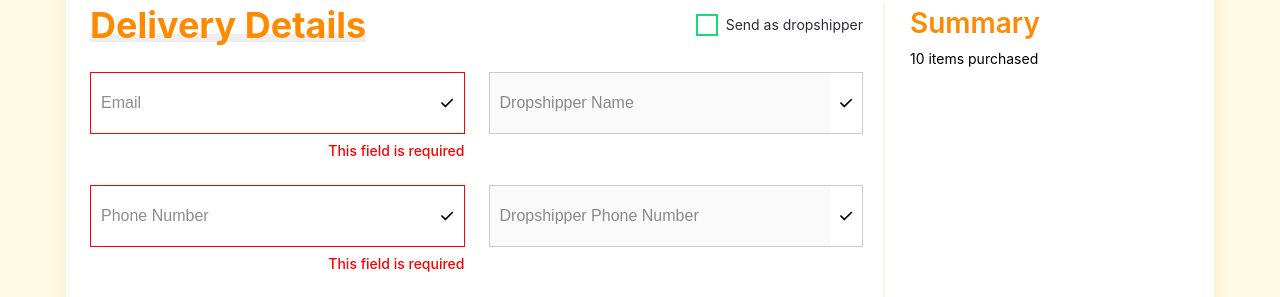
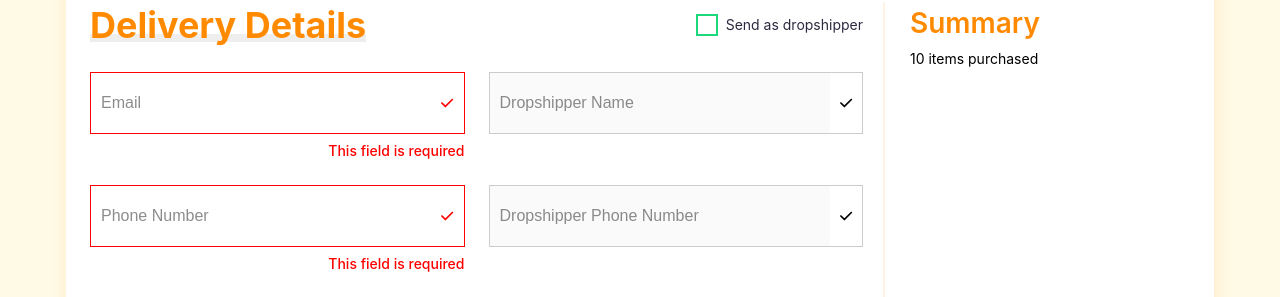
Before and after one commit to imantoafiif/jakmall-app, a Vue app: page / in a window 1280 px wide. Both pictures are taken after a click on the button "Continue to Payment". Shown: the part 168-465 px from the top of the page. Built offline with nearby package versions, Linux system fonts and the light colour scheme.

Commit message:
develop page 1

```diff
--- a/src/components/delivery.vue
+++ b/src/components/delivery.vue
@@ -6,10 +6,33 @@
     import { storeToRefs } from 'pinia'
 
     const overview = usePurchaseOverview()
-    const { isPhoneValid, isEmailValid } = storeToRefs(overview)
+    const { isPhoneValid, isDropshipperPhoneValid, isEmailValid } = storeToRefs(overview)
 
     const inputHandler = (which) => {
         switch(which) {
+            case 'address':
+                if(overview.address.value === '') {
+                    overview.address.error_code = 0
+                    return
+                }
+                overview.address.error_code = 3
+            break;
+            case 'dropshipper':
+                if(overview.dropshipper.value === '') {
+                    overview.dropshipper.error_code = 0
+                    return
+                }
+                overview.dropshipper.error_code = 3
+            break;
+            case 'dropshipper_phone':
+                if (overview.dropshipper_phone.value === '') {
+                    overview.dropshipper_phone.error_code = 0
+                } else if (!isDropshipperPhoneValid.value) {
+                    overview.dropshipper_phone.error_code = 2
+                } else {
+                    overview.dropshipper_phone.error_code = 3
+                }
+            break;
             case 'email':
                 if (overview.name.value === '') {
                     overview.name.error_code = 0
@@ -80,7 +103,7 @@
                     }"
                     class="delivery-container__input-grouping__template__container">
                     <input @input="inputHandler('email')" placeholder="Email" v-model="overview.name.value" />
-                    <span><font-awesome-icon icon="check" /></span>
+                    <span v-if="overview.name.error_code > 0"><font-awesome-icon icon="check" /></span>
                 </div>
                 <p v-if="[1, 2].includes(overview.name.error_code)">{{ generateWarning(overview.name.error_code) }}</p>
             </div>
@@ -88,12 +111,14 @@
                 <div
                     :class="{
                         'delivery-container__input-grouping__template__is-danger': overview.dropshipper.error_code == 1,
+                        'delivery-container__input-grouping__template__is-warning': overview.dropshipper.error_code == 2,
+                        'delivery-container__input-grouping__template__is-success': overview.dropshipper.error_code == 3,
                     }"
                     class="delivery-container__input-grouping__template__container">
-                    <input @input="() => overview.dropshipper.error_code = 0" :disabled="!overview.is_dropshipping" placeholder="Dropshipper Name" v-model="overview.dropshipper.value" />
+                    <input @input="inputHandler('dropshipper')" :disabled="!overview.is_dropshipping" placeholder="Dropshipper Name" v-model="overview.dropshipper.value" />
                     <span><font-awesome-icon icon="check" /></span>
                 </div>
-                <p v-if="overview.dropshipper.error_code > 0">This field is required</p>
+                <p v-if="[1, 2].includes(overview.dropshipper.error_code)">{{ generateWarning(overview.dropshipper.error_code) }}</p>
             </div>
             <div class="delivery-container__input-grouping__template">
                 <div
@@ -114,23 +139,24 @@
                         'delivery-container__input-grouping__template__is-danger': overview.dropshipper_phone.error_code == 1
                     }"
                     class="delivery-container__input-grouping__template__container">
-                    <input @input="() => overview.dropshipper_phone.error_code = 0" :disabled="!overview.is_dropshipping" placeholder="Dropshipper Phone Number" v-model="overview.dropshipper_phone.value" />
+                    <input @input="inputHandler('dropshipper_phone')" :disabled="!overview.is_dropshipping" placeholder="Dropshipper Phone Number" v-model="overview.dropshipper_phone.value" />
                     <span><font-awesome-icon icon="check" /></span>
                 </div>
-                <p v-if="overview.dropshipper_phone.error_code > 0">This field is required</p>
+                <p v-if="[1, 2].includes(overview.dropshipper_phone.error_code)">{{ generateWarning(overview.dropshipper_phone.error_code) }}</p>
             </div>
             <div class="delivery-container__input-grouping__textarea-container">
                 <textarea
                     :class="{
-                        'delivery-container__input-grouping__template__is-danger': overview.address.error_code == 1
+                        'delivery-container__input-grouping__template__is-danger': overview.address.error_code == 1,
+                        'delivery-container__input-grouping__template__is-success': overview.address.error_code == 3,
                     }"
-                    @input="() => overview.address.error_code = 0"
+                    @input="inputHandler('address')"
                     maxlength="120"
                     v-model="overview.address.value"
                     placeholder="Delivery Address"></textarea>
                 <p>
                     <span>{{ overview.address.value.length }} / 120</span>
-                    <span v-if="overview.address.error_code > 0">This field is required</span>
+                    <span v-if="[1, 2].includes(overview.address.error_code)">{{ generateWarning(overview.address.error_code) }}</span>
                 </p>
             </div>
         </div>
@@ -175,13 +201,16 @@
                         padding 0 10px
 
                 &__is-danger
-                    border: 1px solid red !important
+                    border 1px solid red !important
+                    color red
 
                 &__is-warning
-                    border: 1px solid #FF8A00 !important
+                    border 1px solid #FF8A00 !important
+                    color #FF8A00
 
                 &__is-success
-                    border: 1px solid #1BD97B !important
+                    border 1px solid #1BD97B !important
+                    color #1BD97B
 
                 & > p
                     margin-top 6px
@@ -208,6 +237,7 @@
             input,
             textarea
                 // border 1px solid #CCCCCC
+                color black
                 border none
                 padding 0 10px
                 font-family arial
--- a/src/stores/purchaseOverview.js
+++ b/src/stores/purchaseOverview.js
@@ -55,6 +55,11 @@ export const usePurchaseOverview = defineStore('overview', {
             const pattern = /^[\d\-\+\(\)]{6,20}$/
             if(this.phone.value == '') return true
             return pattern.test(this.phone.value)
+        },
+        isDropshipperPhoneValid() {
+            const pattern = /^[\d\-\+\(\)]{6,20}$/
+            if(this.dropshipper_phone.value == '') return true
+            return pattern.test(this.dropshipper_phone.value)
         },
         isEmailValid() {
             const pattern = /^[^\s@]+@[^\s@]+\.[^\s@]+$/
```
